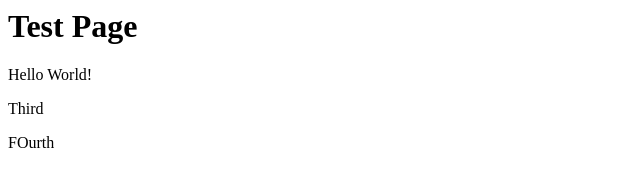
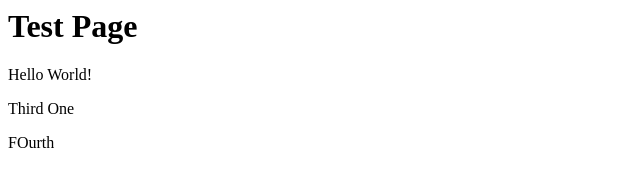
Before and after one commit to agadzinski93/test002, a plain HTML site: page index.html in a window 1280 px wide. Shown: the full height of the page, 0-640 px from the left. Drawn offline with Linux system fonts and the light colour scheme.

Commit message:
Third One

```diff
--- a/index.html
+++ b/index.html
@@ -7,7 +7,7 @@
 <body>
 	<h1>Test Page</h1>
 	<p>Hello World!</p>
-	<p>Third</p>
+	<p>Third One</p>
 	<p>FOurth</p>
 </body>
 
```
